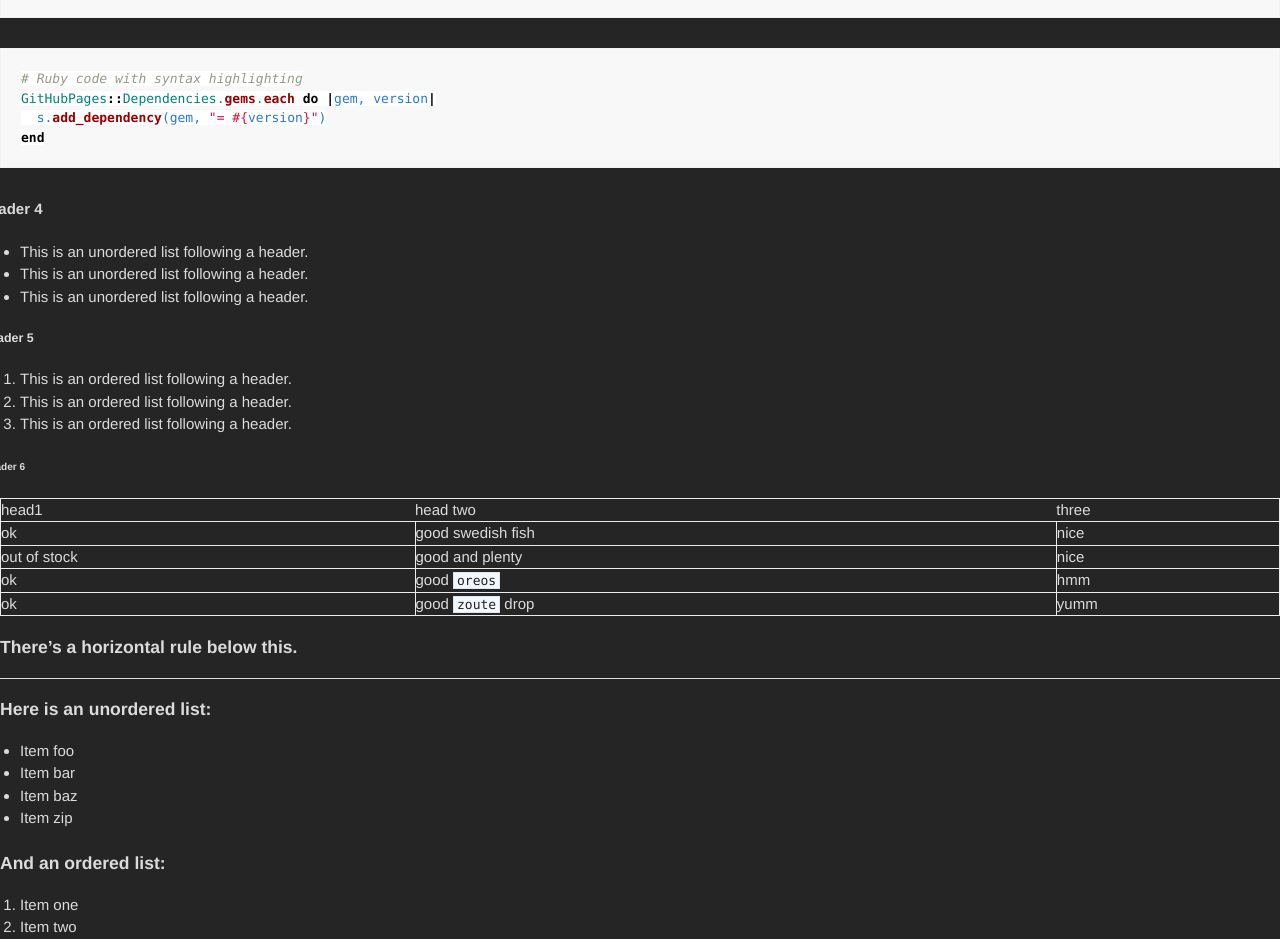
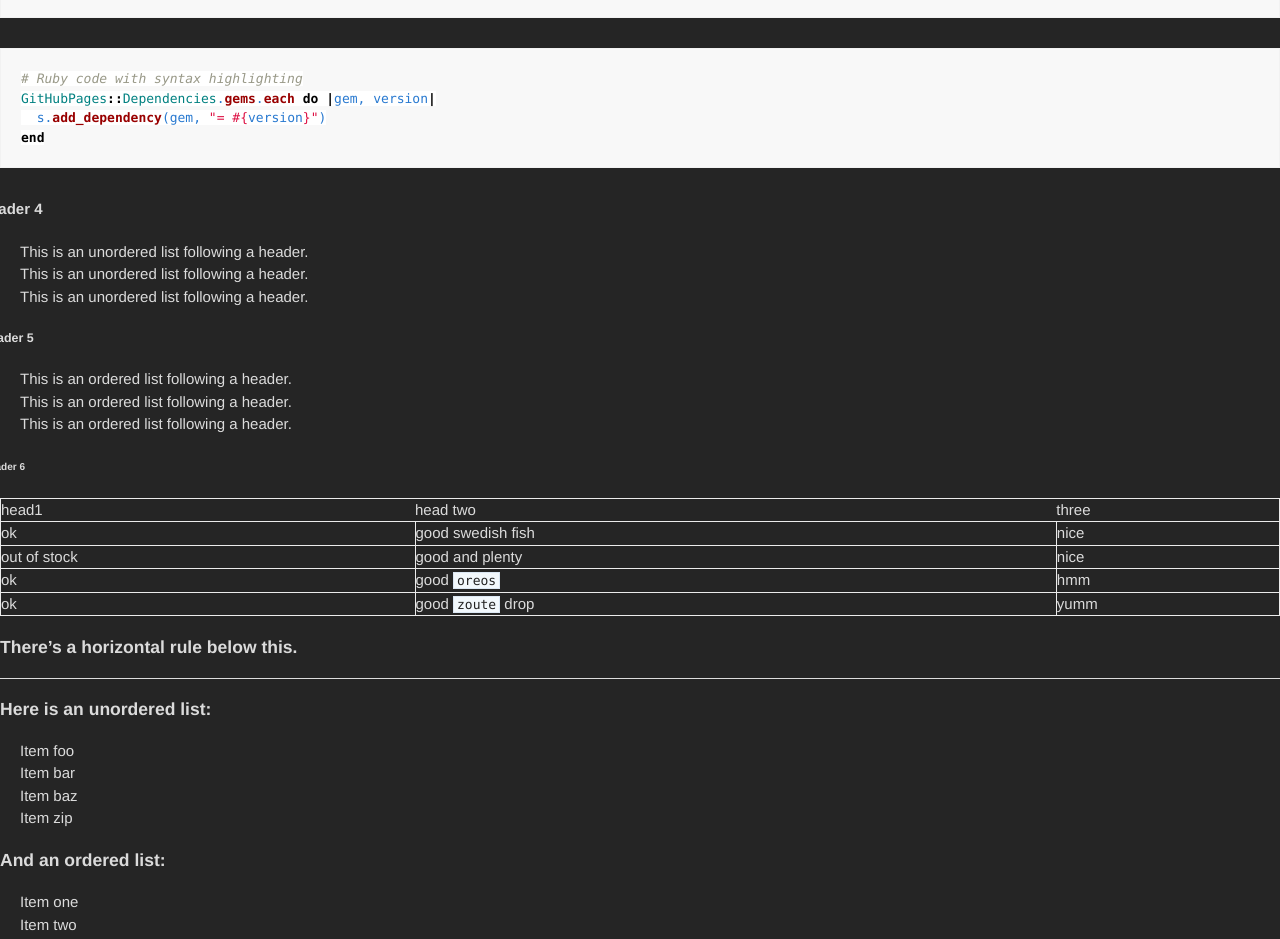
Before and after one commit to CyberCherney/cybercherney.github.io, a Jekyll site: the page built from reference.md, in a window 1280 px wide. Shown: the part 720-1659 px from the top of the page. Built offline with Jekyll 4.4.1, drawn with Linux system fonts in a browser that asks for light colours.

Commit message:
added nav bar styles and additional modifications for formatting

```diff
--- a/_sass/jekyll-theme-architect.scss
+++ b/_sass/jekyll-theme-architect.scss
@@ -154,7 +154,7 @@
 }
 
 ul, ol, dl {
-  margin-bottom: 20px;
+  margin-bottom: 0px;
 }
 
 
@@ -372,6 +372,18 @@
   padding-left: 0px;
 }
 
+nav[data-toggle="toc"] {
+  top: 42px;
+}
+
+li {
+  list-style-type: none;
+}
+
+.sticky-top {
+  top: 80px;
+  position: sticky;
+}
 
 .clearfix {display: inline-block;}
 * html .clearfix {height: 1%;}
@@ -379,6 +391,28 @@
 
 /* #Media Queries
 ================================================== */
+
+/* small screens */
+@media (max-width: 768px) {
+  /* override stickyness so that the navigation does not follow scrolling */
+  nav[data-toggle="toc"] {
+    margin-bottom: 42px;
+    position: static;
+  }
+
+  /* PICK ONE */
+  /* don't expand nested items, which pushes down the rest of the page when navigating */
+  nav[data-toggle="toc"] .nav .active .nav {
+    display: none;
+  }
+  /* alternatively, if you *do* want the second-level navigation to be shown (as seen on this page on mobile), use this */
+  /*
+  nav[data-toggle='toc'] .nav .nav {
+    display: block;
+  }
+  */
+}
+
 
 /* Smaller than standard 960 (devices and browsers) */
 @media only screen and (max-width: 959px) { }
```
